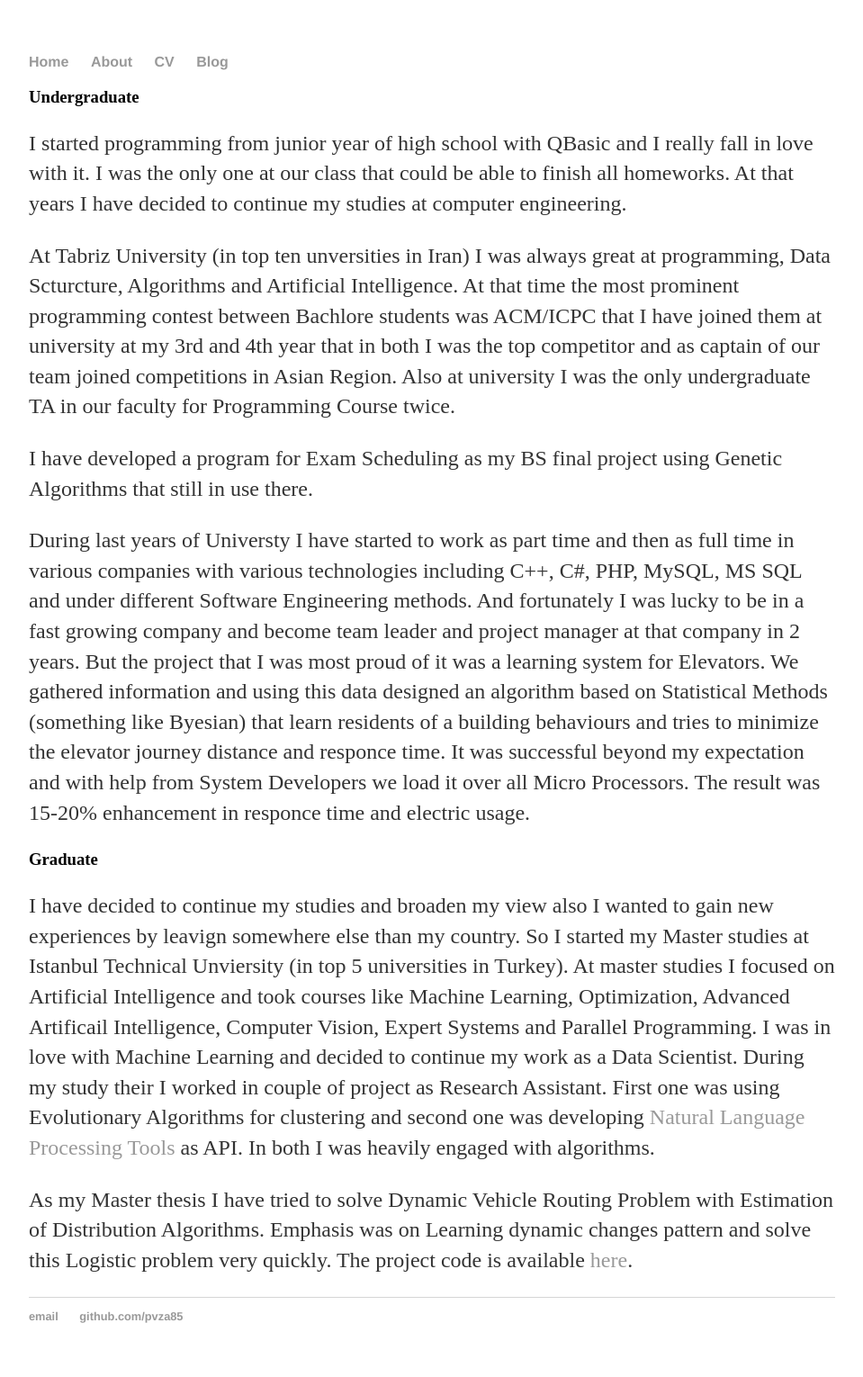
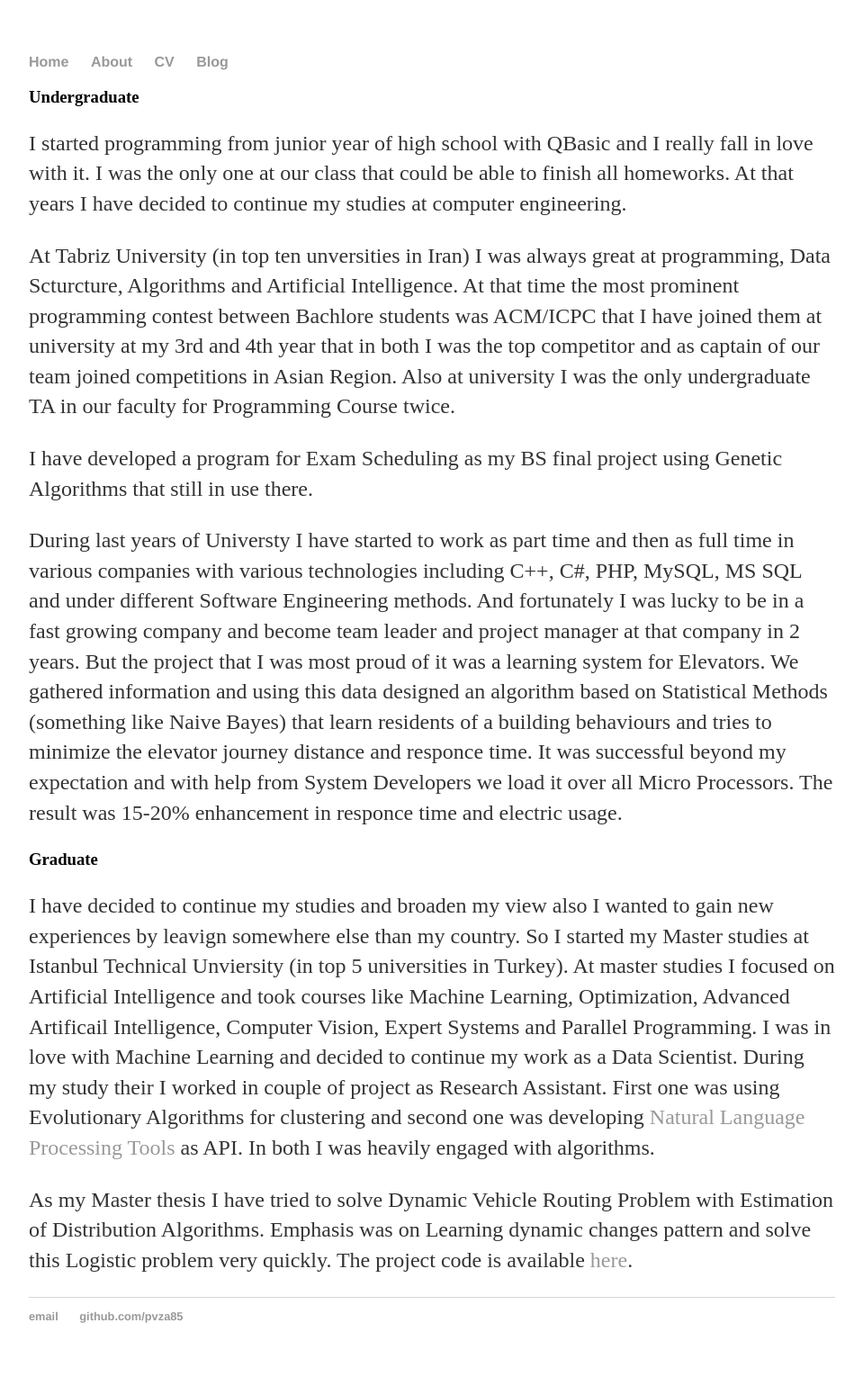
Before and after one commit to pvza85/pvza85.github.io, a Jekyll site: the page built from about/index.html, in a window 1280 px wide. Shown: the whole page at 90% size, without its empty margins (160-1119 px from the left). Built offline with Jekyll 4.4.1, drawn with Linux system fonts in a browser that asks for light colours.

Commit message:
Update index.html

```diff
--- a/about/index.html
+++ b/about/index.html
@@ -13,7 +13,7 @@ title: Payam Azad
 	<p>During last years of Universty I have started to work as part time and then as full time in various companies with various
 	technologies including C++, C#, PHP, MySQL, MS SQL and under different Software Engineering methods. And fortunately I was lucky to be in a fast
 	growing company and become team leader and project manager at that company in 2 years. But the project that I was most proud of it was a
-	 learning system for Elevators. We gathered information and using this data designed an algorithm based on Statistical Methods (something like Byesian)
+	 learning system for Elevators. We gathered information and using this data designed an algorithm based on Statistical Methods (something like Naive Bayes)
 	 that learn residents of a building behaviours and tries to minimize the elevator journey distance and responce time. It was successful
 	 beyond my expectation and with help from System Developers we load it over all Micro Processors. The result was 15-20%
 	 enhancement in responce time and electric usage.</p>
```
